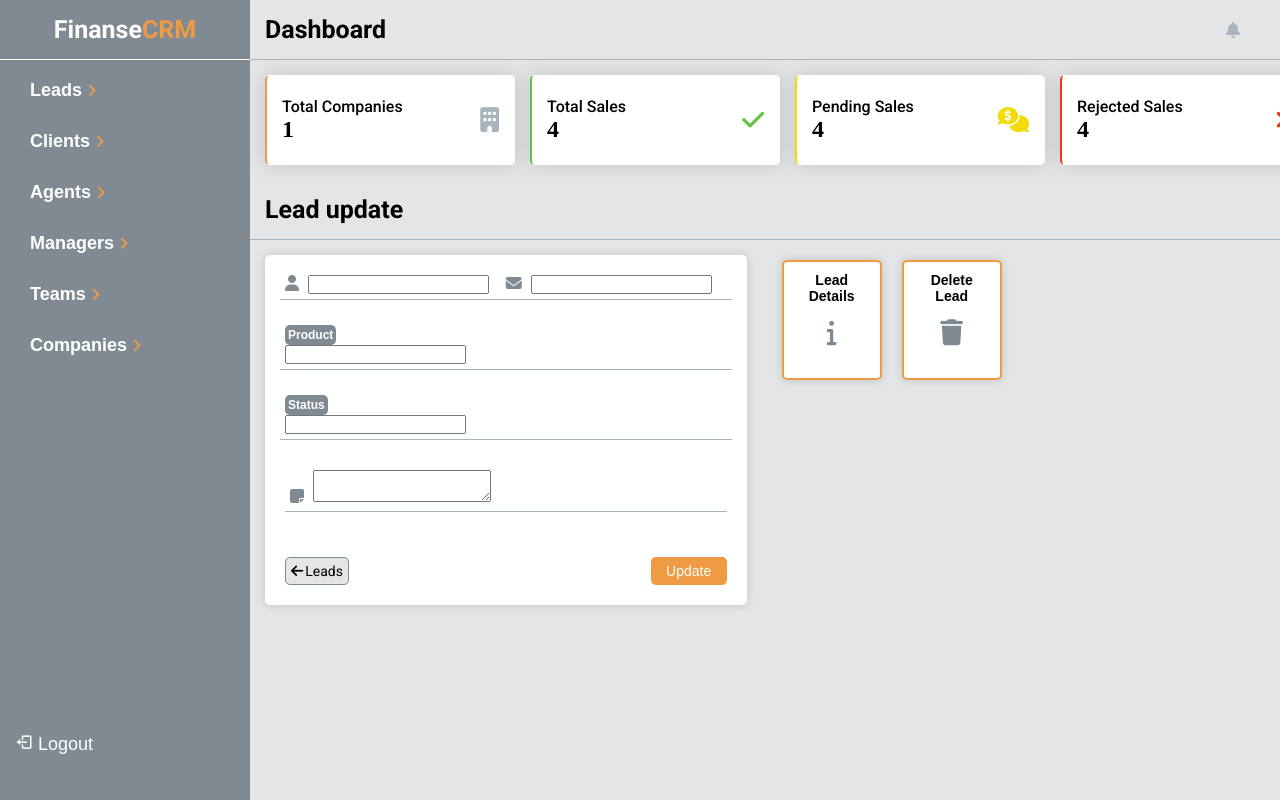
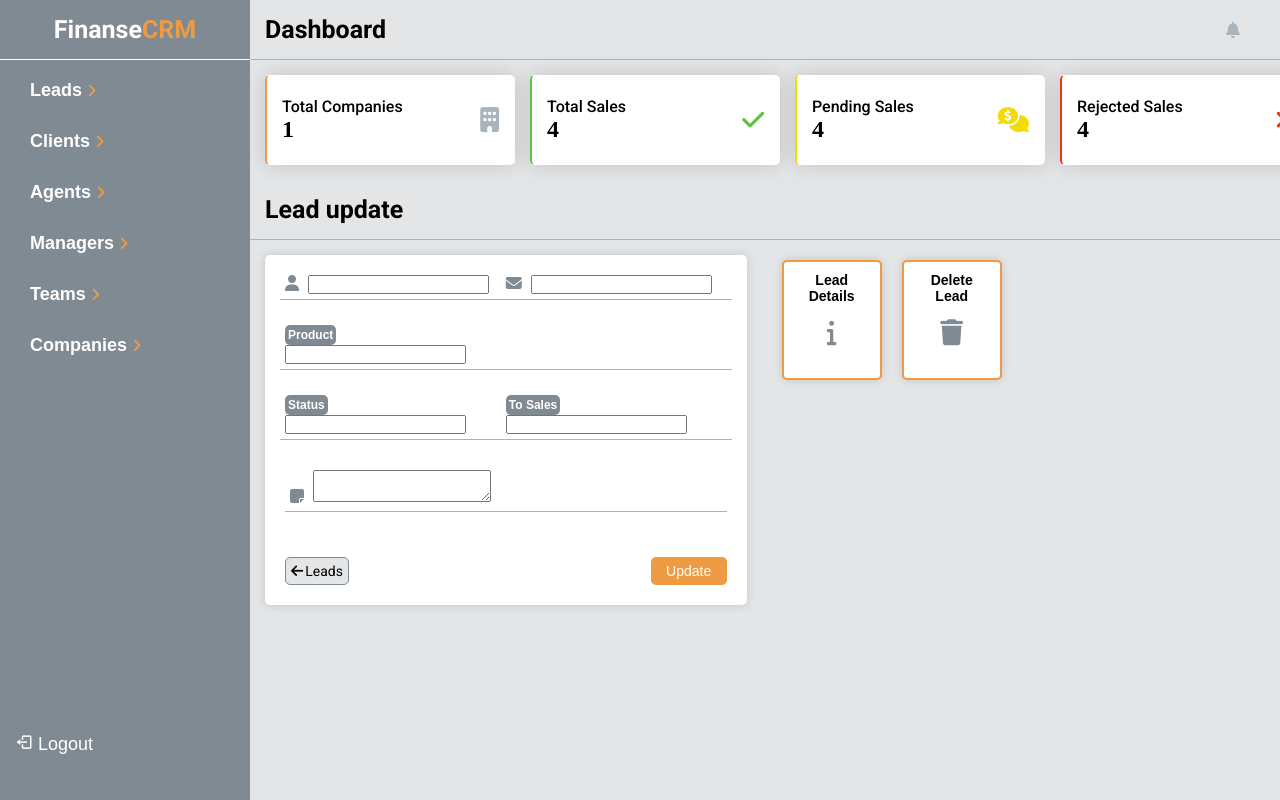
Before and after one commit to nxfive/finanse-crm, a Django app: template templates/leads/lead_update.html in a window 1280 px wide; the page is wider, and only the part inside the window is pictured. Run offline with Django 5.2, Linux system fonts and the light colour scheme; the template is opened without the code that fills it: most values are stand-ins (such as "Sample title", 1, 10 or a date in 2020); form fields are guessed from the names that the template uses.

Commit message:
feat: Add attribute `to_sales`

```diff
--- a/templates/leads/lead_update.html
+++ b/templates/leads/lead_update.html
@@ -24,6 +24,9 @@
                 <div class="model-element">
                     <div class="as-icone-container">
                         <p class="as-icone">Status</p><p> {{ form.status }}</p>
+                    </div>
+                    <div class="as-icone-container">
+                        <p class="as-icone">To Sales</p><p> {{ form.sales_lead}}</p>
                     </div>
                 </div>
                 <div class="model-element-up">
```
